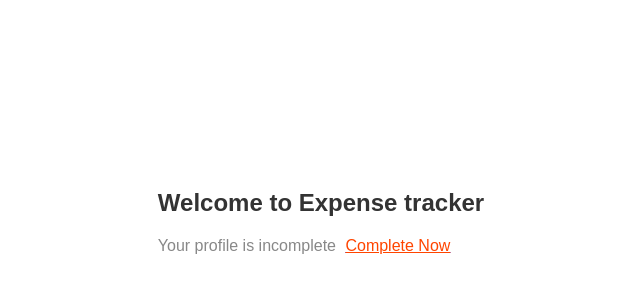
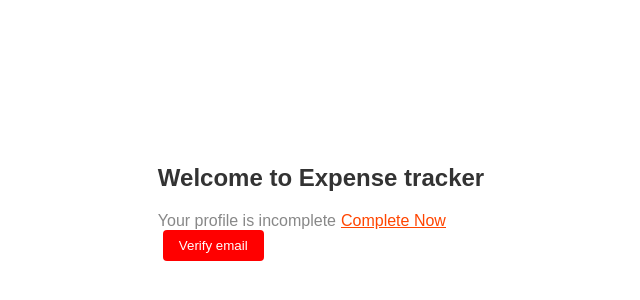
Before and after one commit to nitinsahu19/react-ExpenseTracker, a React (Create React App) app: page /homepage in a window 1280 px wide. Shown: the part 178-478 px from the top of the page, without its empty margins (319-959 px from the left). Built offline with nearby package versions, Linux system fonts and the light colour scheme.

Commit message:
email verification added

```diff
--- a/src/components/pages/HomePage.js
+++ b/src/components/pages/HomePage.js
@@ -2,15 +2,43 @@ import { NavLink } from "react-router-dom";
 import classes from "./HomePage.module.css";
 
 const HomePage = () => {
+  const emailVerificationHandler = () => {
+    fetch(
+      "https://identitytoolkit.googleapis.com/v1/accounts:sendOobCode?key=AIzaSyBGskndt7Y9RhmytxZADFlsOH8jfKpjRi4",
+      {
+        method: "POST",
+        body: JSON.stringify({
+          requestType: "VERIFY_EMAIL",
+          idToken: localStorage.getItem("token"),
+          // Setting the content type for the request
+          headers: { "Content-Type": "application/json" },
+        }),
+      }
+    )
+      .then((response) => {
+        if (!response.ok) {
+          throw new Error("Email verification failed");
+        }
+        return response.json();
+      })
+      .then((data) => console.log(`Your email: ${data} is verified`, data))
+      .catch((error) => console.log(error.message));
+  };
   return (
     <>
+      <div>
         <h3 className={classes.welcome_text}>Welcome to Expense tracker</h3>
         <p className={classes.profileIncomplete_text}>
-        Your profile is incomplete{" "}
+          Your profile is incomplete
           <NavLink to="/profile">
             <span>Complete Now</span>
           </NavLink>
         </p>
+      </div>
+
+      <div>
+        <button onClick={emailVerificationHandler}>Verify email</button>
+      </div>
     </>
   );
 };
```
Lines whose indentation alone changed are shown as unchanged.
